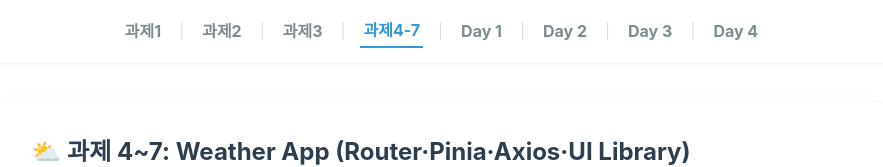
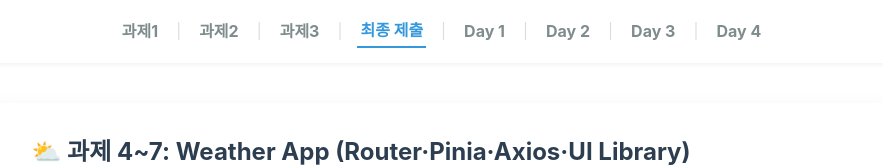
Before and after one commit to mingyukang5420/skala-vue, a Vue app: page /exercise/6 in a window 1280 px wide. Shown: the top 167 px of the page, without its empty margins (191-1074 px from the left). Built offline with nearby package versions, Linux system fonts and the light colour scheme; no server answers.

Commit message:
chore: relabel final submission nav tab

```diff
--- a/src/components/layout/AppNavBar.vue
+++ b/src/components/layout/AppNavBar.vue
@@ -13,7 +13,7 @@ import { RouterLink } from 'vue-router'
     <!-- exercise-6는 children(home/about/detail)을 가진 부모 라우트라, 부모 이름으로 이동하면
          Vue Router가 기본 자식(exercise-6-home)을 matched에 안 넣어서 대시보드 탭이 active로 안 잡힘.
          진입하자마자 대시보드가 active로 보이는 게 UX상 맞다고 판단해서 자식 라우트 이름으로 직접 연결함. -->
-    <RouterLink class="nav-item" :to="{ name: 'exercise-6-home' }">과제4-7</RouterLink>
+    <RouterLink class="nav-item" :to="{ name: 'exercise-6-home' }">최종 제출</RouterLink>
     <span class="divider">|</span>
     <RouterLink class="nav-item" :to="{ name: 'practice-day1' }">Day 1</RouterLink>
     <span class="divider">|</span>
```
